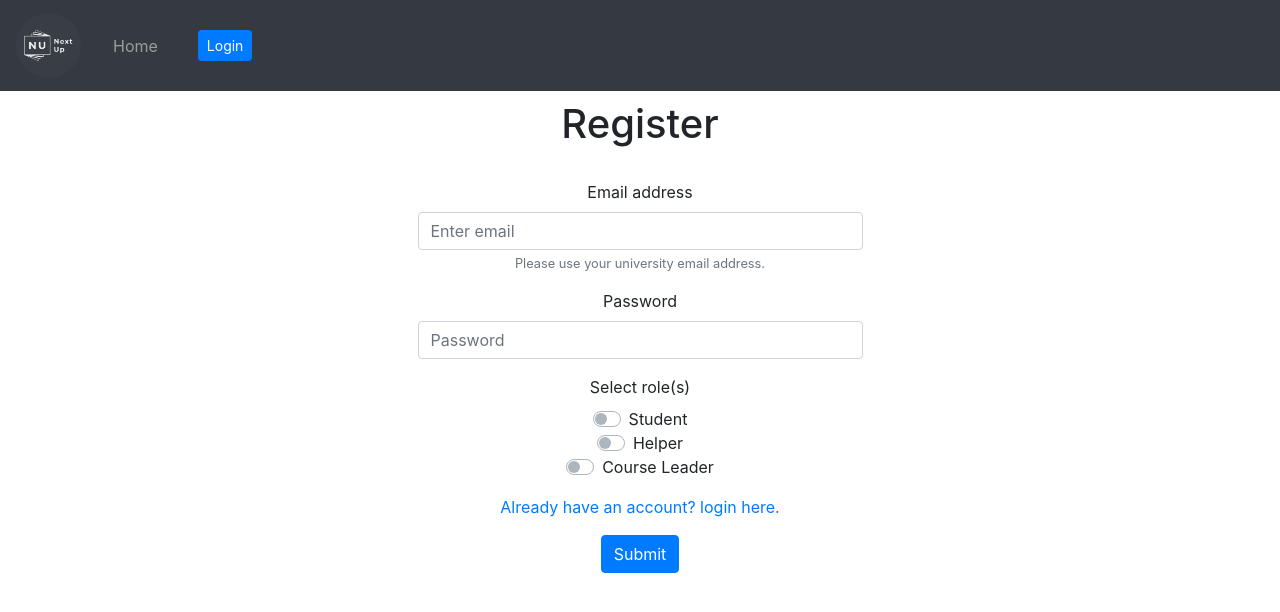
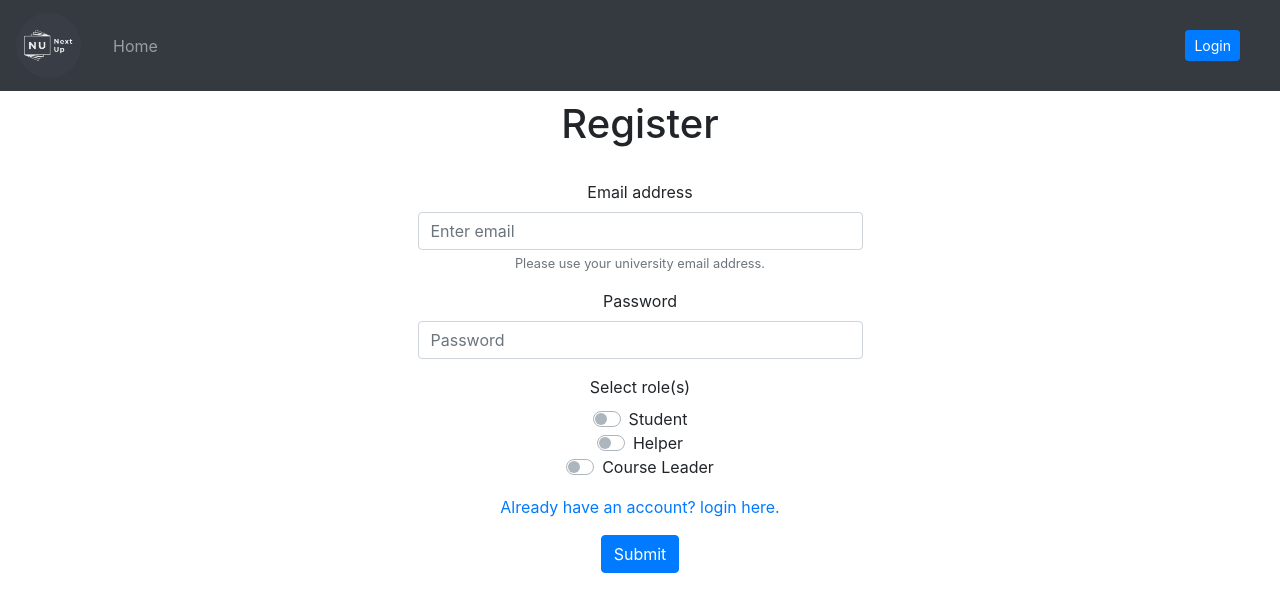
Before and after one commit to paul-cockburn/nextup, a React (Create React App) app: page / in a window 1280 px wide. Shown: the top 612 px of the page. Built offline with nearby package versions, Linux system fonts and the light colour scheme; no server answers.

Commit message:
nav formatting

```diff
--- a/src/components/AccountMenu.js
+++ b/src/components/AccountMenu.js
@@ -93,7 +93,7 @@ class AccountMenu extends React.Component {
                     </Nav>
                 : null }
 
-                <Nav lassName="mr-auto">
+                <Nav className="ml-auto">
                     <Nav.Link><UserText/></Nav.Link>
                 </Nav>
             </Navbar.Collapse>
```
